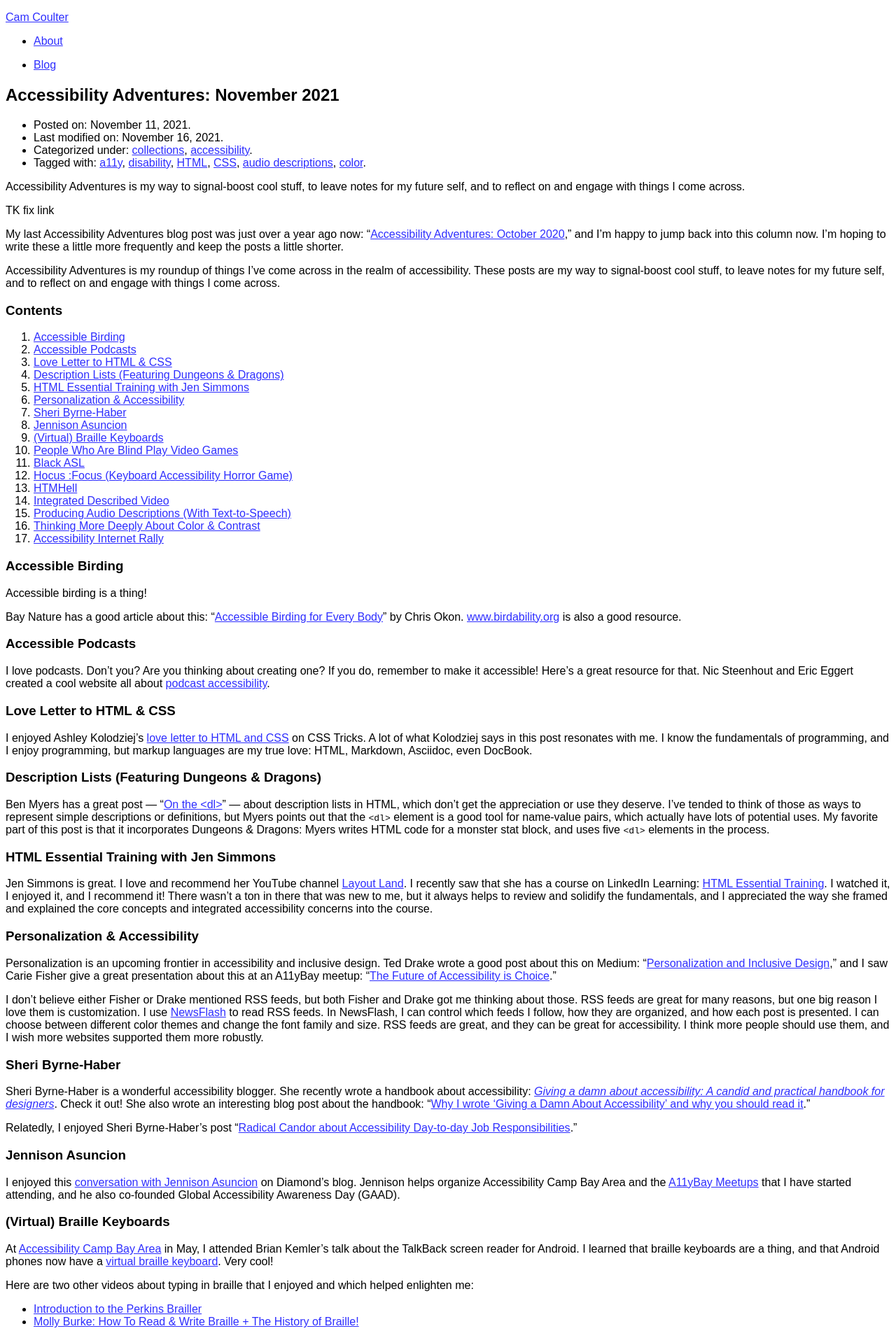
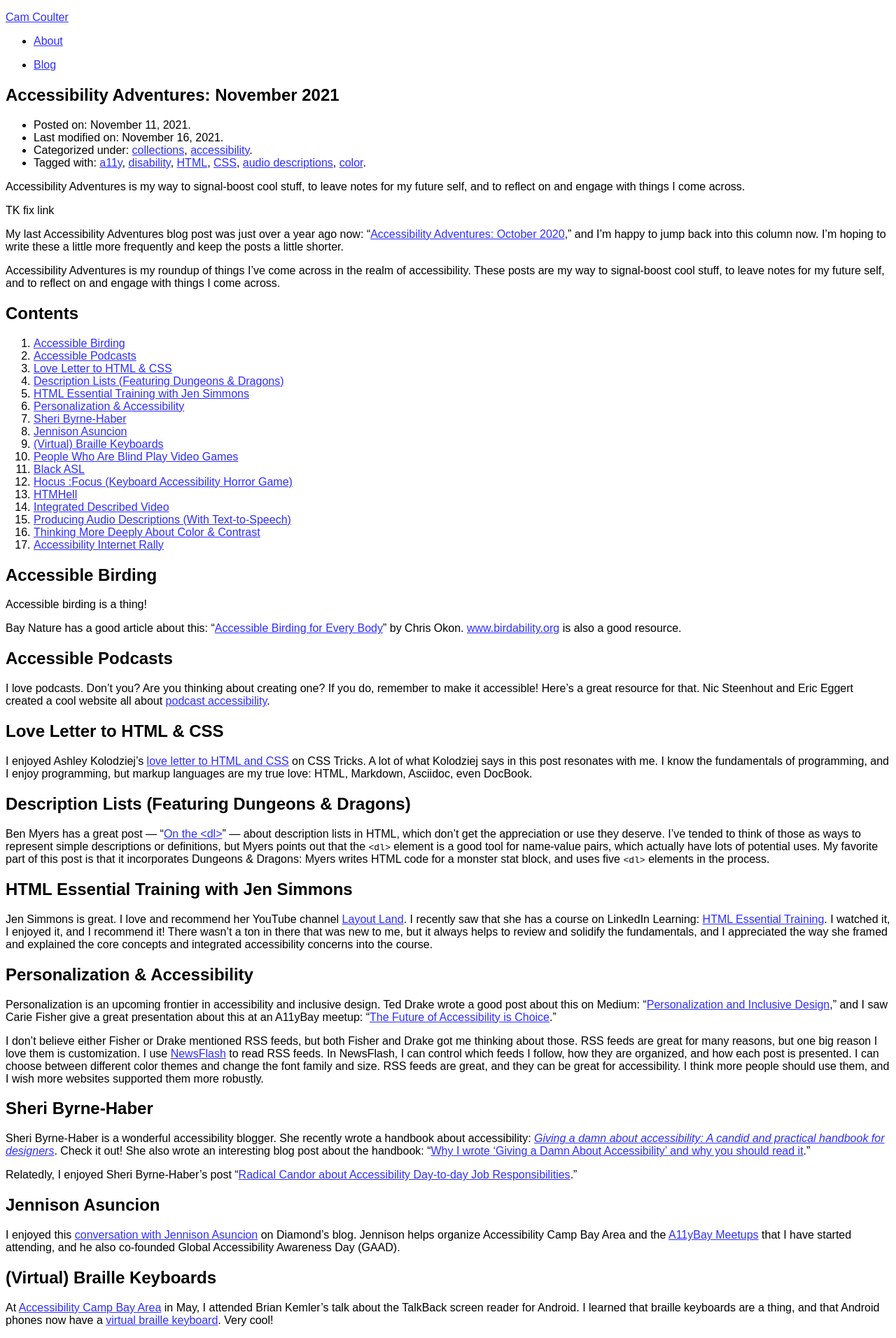
Before and after one commit to cncoulter/camcoulter.com, a Jekyll site: the page built from collections/_posts/2021-11-11-A11y-Adventures.md, in a window 1280 px wide. Shown: the top 1912 px of the page at 70% size. Built offline with Jekyll 4.4.1, drawn with Linux system fonts in a browser that asks for light colours.

Commit message:
Fix heading levels

```diff
--- a/collections/_posts/2021-11-11-A11y-Adventures.md
+++ b/collections/_posts/2021-11-11-A11y-Adventures.md
@@ -25,7 +25,7 @@ My last Accessibility Adventures blog post was just over a year ago now: "[Acces
 
 Accessibility Adventures is my roundup of things I've come across in the realm of accessibility. These posts are my way to signal-boost cool stuff, to leave notes for my future self, and to reflect on and engage with things I come across.
 
-### Contents
+## Contents
 
 1.  [Accessible Birding](#accessible-birding)
 2.  [Accessible Podcasts](#accessible-podcasts)
@@ -45,46 +45,46 @@ Accessibility Adventures is my roundup of things I've come across in the realm o
 16. [Thinking More Deeply About Color & Contrast](#thinking-more-deeply-about-color--contrast)
 17. [Accessibility Internet Rally](#accessibility-internet-rally)
 
-### Accessible Birding
+## Accessible Birding
 
 Accessible birding is a thing!
 
 Bay Nature has a good article about this: "[Accessible Birding for Every Body](https://baynature.org/2021/05/13/accessible-birding-for-every-body/)" by Chris Okon. [www.birdability.org](https://www.birdability.org/) is also a good resource.
 
-### Accessible Podcasts
+## Accessible Podcasts
 
 I love podcasts. Don't you? Are you thinking about creating one? If you do, remember to make it accessible! Here's a great resource for that. Nic Steenhout and Eric Eggert created a cool website all about [podcast accessibility](https://podcast-accessibility.com/).
 
-### Love Letter to HTML & CSS
+## Love Letter to HTML & CSS
 
 I enjoyed Ashley Kolodziej's [love letter to HTML and CSS](https://css-tricks.com/a-love-letter-to-html-css/) on CSS Tricks. A lot of what Kolodziej says in this post resonates with me. I know the fundamentals of programming, and I enjoy programming, but markup languages are my true love: HTML, Markdown, Asciidoc, even DocBook.
 
-### Description Lists (Featuring Dungeons & Dragons)
+## Description Lists (Featuring Dungeons & Dragons)
 
 Ben Myers has a great post --- "<a href="https://benmyers.dev/blog/on-the-dl/">On the &lt;dl></a>" --- about description lists in HTML, which don't get the appreciation or use they deserve. I've tended to think of those as ways to represent simple descriptions or definitions, but Myers points out that the <code>&lt;dl></code> element is a good tool for name-value pairs, which actually have lots of potential uses. My favorite part of this post is that it incorporates Dungeons & Dragons: Myers writes HTML code for a monster stat block, and uses five <code>&lt;dl></code> elements in the process.
 
-### HTML Essential Training with Jen Simmons
+## HTML Essential Training with Jen Simmons
 
 Jen Simmons is great. I love and recommend her YouTube channel [Layout Land](https://www.youtube.com/c/LayoutLand). I recently saw that she has a course on LinkedIn Learning: [HTML Essential Training](https://www.linkedin.com/learning/html-essential-training-4/). I watched it, I enjoyed it, and I recommend it! There wasn't a ton in there that was new to me, but it always helps to review and solidify the fundamentals, and I appreciated the way she framed and explained the core concepts and integrated accessibility concerns into the course.
 
-### Personalization & Accessibility
+## Personalization & Accessibility
 
 Personalization is an upcoming frontier in accessibility and inclusive design. Ted Drake wrote a good post about this on Medium: "[Personalization and Inclusive Design](https://medium.com/intuit-design/personalization-and-inclusive-design-481baf8b6039)," and I saw Carie Fisher give a great presentation about this at an A11yBay meetup: "[The Future of Accessibility is Choice](https://noti.st/cariefisher/EoSnsV/the-future-of-accessibility-is-choice)."
 
 I don't believe either Fisher or Drake mentioned RSS feeds, but both Fisher and Drake got me thinking about those. RSS feeds are great for many reasons, but one big reason I love them is customization. I use [NewsFlash](https://apps.gnome.org/app/com.gitlab.newsflash/) to read RSS feeds. In NewsFlash, I can control which feeds I follow, how they are organized, and how each post is presented. I can choose between different color themes and change the font family and size. RSS feeds are great, and they can be great for accessibility. I think more people should use them, and I wish more websites supported them more robustly.
 
-### Sheri Byrne-Haber
+## Sheri Byrne-Haber
 
 Sheri Byrne-Haber is a wonderful accessibility blogger. She recently wrote a handbook about accessibility: <a href="https://accessibility.uxdesign.cc/"><cite>Giving a damn about accessibility:
 A candid and practical handbook for designers</cite></a>. Check it out! She also wrote an interesting blog post about the handbook: "<a href="https://sheribyrnehaber.com/why-i-wrote-giving-a-damn-about-accessibility-and-why-you-should-read-it/">Why I wrote 'Giving a Damn About Accessibility' and why you should read it</a>."
 
 Relatedly, I enjoyed Sheri Byrne-Haber's post "[Radical Candor about Accessibility Day-to-day Job Responsibilities](https://sheribyrnehaber.medium.com/radical-candor-about-accessibility-day-to-day-job-responsibilities-63b67759ee8c)."
 
-### Jennison Asuncion
+## Jennison Asuncion
 
 I enjoyed this [conversation with Jennison Asuncion](https://blog.diamond.la/conversations-with-accessibility-experts-jennison-asuncion) on Diamond's blog. Jennison helps organize Accessibility Camp Bay Area and the [A11yBay Meetups](https://www.meetup.com/a11ybay/) that I have started attending, and he also co-founded Global Accessibility Awareness Day (GAAD).
 
-### (Virtual) Braille Keyboards
+## (Virtual) Braille Keyboards
 
 At [Accessibility Camp Bay Area](https://www.accessibilitycampbay.org) in May, I attended Brian Kemler's talk about the TalkBack screen reader for Android. I learned that braille keyboards are a thing, and that Android phones now have a [virtual braille keyboard](https://www.blog.google/products/android/braille-keyboard/). Very cool!
 
@@ -93,31 +93,31 @@ Here are two other videos about typing in braille that I enjoyed and which helpe
 -   [Introduction to the Perkins Brailler](https://www.youtube.com/watch?v=kQmCUAGG-zs)
 -   [Molly Burke: How To Read & Write Braille + The History of Braille!](https://www.youtube.com/watch?v=a8AEkwtNEiM)
 
-### People Who Are Blind Play Video Games
+## People Who Are Blind Play Video Games
 
 _Imaginary Worlds_ is a wonderful SFF podcast, which recently released "[Episode 181: Playing Blind](https://www.imaginaryworldspodcast.org/episodes/playing-blind)," an episode about blind people who play video games and about designing accessible video games. I enjoyed it and recommend it!
 
-### Black ASL
+## Black ASL
 
 I knew there were different sign languages, such as American Sign Language (ASL) and British Sign Language, but I didn't know that there are different dialects of ASL, such as Black ASL, until I encountered this post from 3Play Media: "[Celebrating Black History Month: Deaf Culture and Black ASL](https://www.3playmedia.com/blog/deaf-culture-black-asl/)." Now that I think about it, it makes sense that Black ASL would be a thing, but it also makes sense that dominant culture would marginalize it and that I wouldn't necessarily learn about it. So this is me signal boosting it!
 
-### Hocus :Focus (Keyboard Accessibility Horror Game)
+## Hocus :Focus (Keyboard Accessibility Horror Game)
 
 I really enjoyed Hocus :Focus, a Halloween-themed [keyboard accessibility horror game](https://focus.hteumeuleu.com/) by Rémi Parmentier. It's cute, fun, and educational.
 
-### HTMHell
+## HTMHell
 
 I recently discovered the [HTMHell](https://www.htmhell.dev) website --- and I love it! It's a website by Manuel Matuzović that collects and dissects bad practices in HTML copied from real websites. In addition to surveying the wrong ways to write HTML, the site also collects best practices, tips, and tricks. Check it out! In particular, I'll recommend this post about using [landmarks in HTML](https://www.htmhell.dev/tips/landmarks/).
 
 On the topic of bad code and how you make it better, I enjoyed this post by Scott O'Hara, which looks at good markup and accessible forms: "[Redundantly Redundant a11y Accessibility ](https://www.scottohara.me//blog/2021/10/04/redundantly-redundant.html)."
 
-### Integrated Described Video
+## Integrated Described Video
 
 Audio descriptions are cool, but so is Integrated Described Video (IDV). It's a way of creating videos that naturally integrates description into the "regular" audio track, so that a secondary audio description track isn't necessary. It's an approach to audio descriptions inspired by universal design.
 
 AMI created a series of videos aimed at video creators which explain what IDV is and how to do it: [Integrated Described Video Creator Series](https://www.ami.ca/idv). These videos are funny and engaging and also quite informative and eye-opening. It made me realize we should probably have many more videos with integrated descriptions.
 
-### Producing Audio Descriptions (With Text-to-Speech)
+## Producing Audio Descriptions (With Text-to-Speech)
 
 When you're creating a video, try to integrate descriptions into it, or at the very least plan for and create a separate audio description track during your video production process. But what if it's too late?
 
@@ -129,7 +129,7 @@ This is super cool! Look, I know it's not as great as integrated descriptions or
 
 Now, theoretically, you shouldn't need Able Player to do this. I believe you _should_ be able to use <code>kind="descriptions"</code> in the track element, and the default video player in browsers should support this functionality. (That is, it's in the [HTML standard for the track element](https://html.spec.whatwg.org/multipage/media.html#the-track-element).) but as far as I'm aware, no browsers support this functionality out-of-the-box. For more on the track element, check out "[Issue #17 - the track element](https://www.htmhell.dev/tips/the-track-element/)" over at HTMHell.
 
-### Thinking More Deeply About Color & Contrast
+## Thinking More Deeply About Color & Contrast
 
 I really enjoyed Erik Kroes's post about colors: "[Color and contrast, what does it mean?](https://www.erikkroes.nl/blog/color-and-contrast/)." Color is one of those things that seems simple, but every now and then I think more deeply about it, and it's actually just so incredibly layered and complicated. In the accessibility world, I feel like I've come across a lot of writing about WCAG's color contrast requirements and "don't use color alone to convey meaning," but I haven't seen as much about how color contrast is measured or its implications for color palettes. This post does just that, and I recommend it!
 
@@ -140,7 +140,7 @@ Additionally, on the topic of color, I enjoyed these two posts by Lea Verou:
 -   [LCH colors in CSS: what, why, and how?](https://lea.verou.me/2020/04/lch-colors-in-css-what-why-and-how/)
 -   [Dark mode in 5 minutes, with inverted lightness variables](https://lea.verou.me/2021/03/inverted-lightness-variables/)
 
-### Accessibility Internet Rally
+## Accessibility Internet Rally
 
 One last thing: I recently finished participating in Knowbility's [Accessibility Internet Rally](https://knowbility.org/programs/air/) (AIR) program. AIR is a friendly competition where web developer teams create accessible websites for nonprofit organizations (NPOs). Knowbility provides accessibility training for both developers and NPOs, and developer teams are paired with mentors who provide coaching and guidance.
 
```
